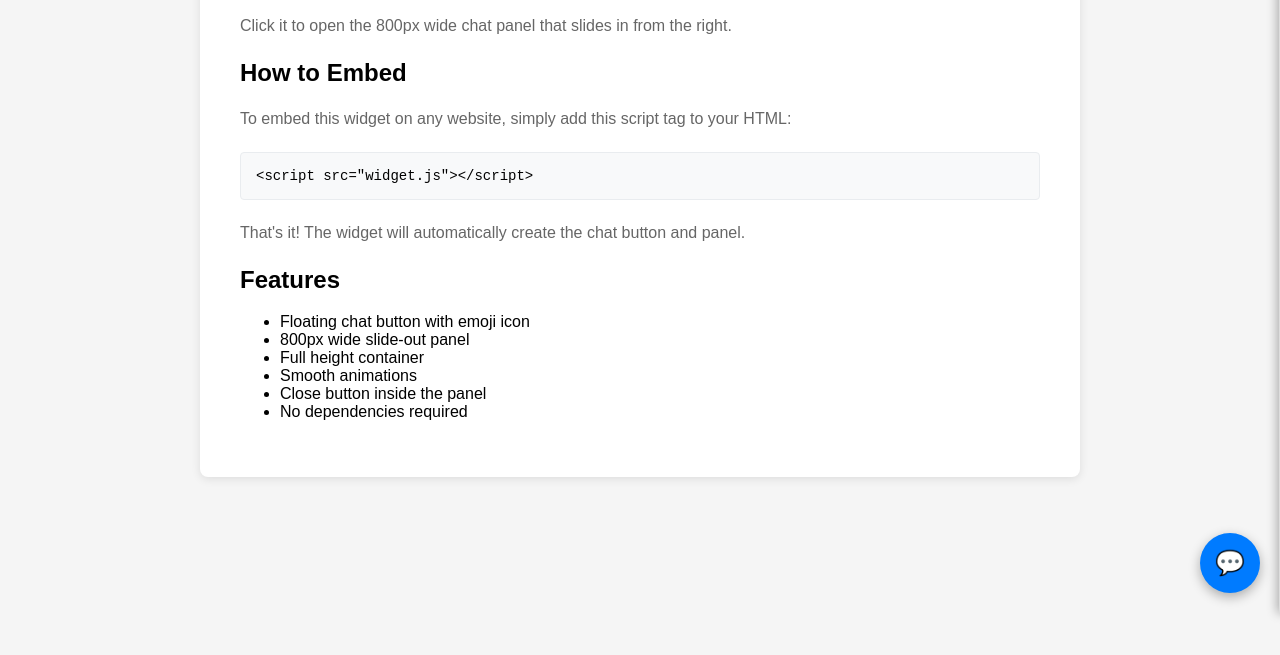
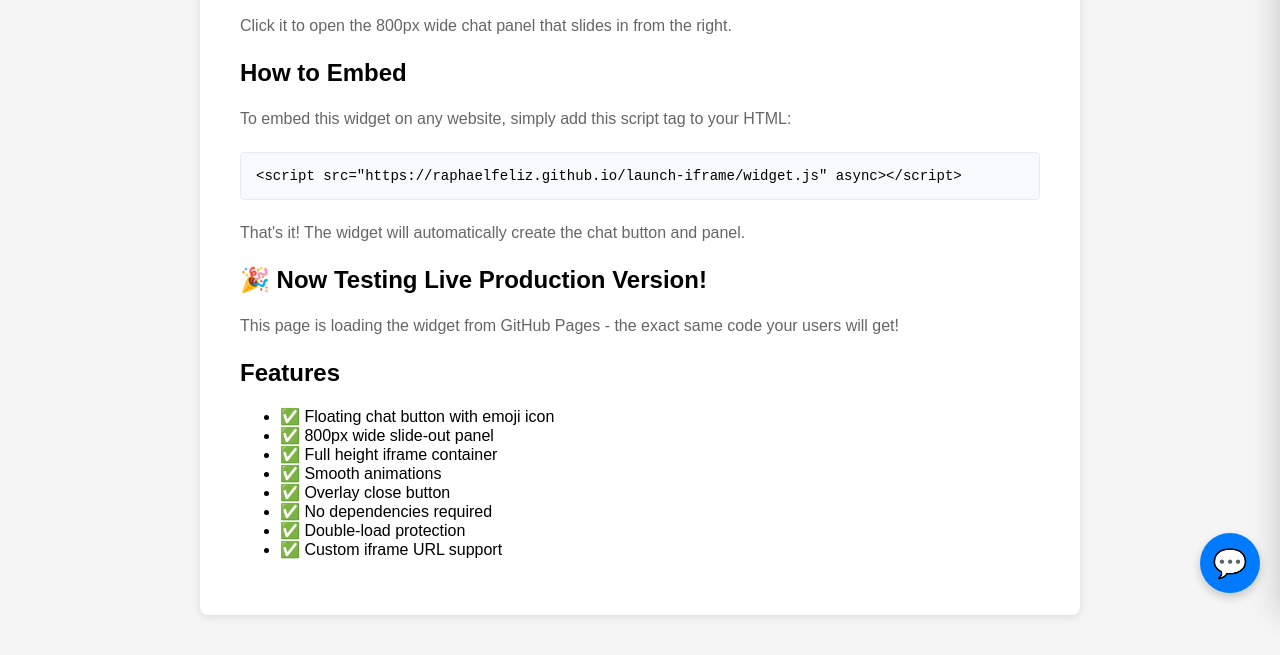
Before and after one commit to raphaelfeliz/launch-iframe, a website: page chatbot-widget/src/index.html in a window 1280 px wide. Shown: the part 187-842 px from the top of the page. Before the commit the page ends 800 px from the top, so only its background shows below. Drawn offline with Linux system fonts and the light colour scheme; grey boxes are pictures that could not be loaded.

Commit message:
Production release: Responsive chatbot widget with iframe
- Renamed widget.js to widget-production.js for clarity
- Implemented responsive design: 800px max on desktop, full-screen on mobile
- Mobile: 250dvh height, centered, slides down from top
- Desktop: 100vh height, right-aligned, slides in from right
- Added chat launcher button with hover effects
- Integrated iframe with custom URL support via data-bot attribute
- Close button overlay on iframe
- Double-load protection
- Updated all test pages to use widget-production.js
- Ready for GitHub Pages deployment

```diff
--- a/chatbot-widget/simple-test.html
+++ b/chatbot-widget/simple-test.html
@@ -35,15 +35,18 @@
 
         <h2>Integration Code:</h2>
         <pre style="background: #f8f9fa; padding: 15px; border-radius: 4px; border: 1px solid #e9ecef;">
-&lt;script src="https://raw.githubusercontent.com/raphaelfeliz/launch-iframe/main/chatbot-widget/src/widget.js"&gt;&lt;/script&gt;
+&lt;script src="https://raphaelfeliz.github.io/launch-iframe/widget.js" async&gt;&lt;/script&gt;
         </pre>
 
         <p><strong>That's it!</strong> Just one line of code to add the entire widget functionality.</p>
 
         <p>The widget is completely self-contained and won't interfere with your existing page styles or functionality.</p>
+
+        <h2>✅ Now Testing Live Version!</h2>
+        <p>This page is now loading the widget from GitHub Pages - the same URL your users will use!</p>
     </div>
 
-    <!-- The magic line that adds the entire widget -->
-<script src="https://raw.githubusercontent.com/raphaelfeliz/launch-iframe/main/chatbot-widget/src/widget.js"></script>
+    <!-- Testing PRODUCTION version with responsive improvements -->
+    <script src="../widget-production.js" async></script>
 </body>
 </html>
--- a/chatbot-widget/src/index.html
+++ b/chatbot-widget/src/index.html
@@ -50,23 +50,28 @@
         <p>To embed this widget on any website, simply add this script tag to your HTML:</p>
 
         <div class="embed-code">
-&lt;script src="widget.js"&gt;&lt;/script&gt;
+&lt;script src="https://raphaelfeliz.github.io/launch-iframe/widget.js" async&gt;&lt;/script&gt;
         </div>
 
         <p>That's it! The widget will automatically create the chat button and panel.</p>
 
+        <h2>🎉 Now Testing Live Production Version!</h2>
+        <p>This page is loading the widget from GitHub Pages - the exact same code your users will get!</p>
+
         <h2>Features</h2>
         <ul>
-            <li>Floating chat button with emoji icon</li>
-            <li>800px wide slide-out panel</li>
-            <li>Full height container</li>
-            <li>Smooth animations</li>
-            <li>Close button inside the panel</li>
-            <li>No dependencies required</li>
+            <li>✅ Floating chat button with emoji icon</li>
+            <li>✅ 800px wide slide-out panel</li>
+            <li>✅ Full height iframe container</li>
+            <li>✅ Smooth animations</li>
+            <li>✅ Overlay close button</li>
+            <li>✅ No dependencies required</li>
+            <li>✅ Double-load protection</li>
+            <li>✅ Custom iframe URL support</li>
         </ul>
     </div>
 
-    <!-- Load the widget -->
-    <script src="widget.js"></script>
+    <!-- Load the widget - LOCAL PRODUCTION VERSION -->
+    <script src="../../widget-production.js" async></script>
 </body>
 </html>
--- /dev/null
+++ b/widget-production.js
@@ -0,0 +1,166 @@
+(function() {
+  // Prevent double load
+  if (window.__chatbotWidgetLoaded) return;
+  window.__chatbotWidgetLoaded = true;
+
+  console.log('Chatbot widget script loaded');
+
+  function initWidget() {
+    if (!document.body) {
+      console.error('Chatbot widget: document.body not ready');
+      return;
+    }
+
+    // --- 1. Create Elements ---
+
+    // Create the chat launcher button
+    const chatButton = document.createElement('button');
+    chatButton.innerText = '💬';
+    chatButton.style.cssText = `
+      position: fixed;
+      bottom: 20px;
+      right: 20px;
+      width: 60px;
+      height: 60px;
+      border-radius: 50%;
+      background-color: #007bff;
+      color: white;
+      border: none;
+      font-size: 28px;
+      cursor: pointer;
+      z-index: 9999;
+      box-shadow: 0 4px 10px rgba(0, 0, 0, 0.2);
+      display: flex;
+      align-items: center;
+      justify-content: center;
+      transition: transform 0.2s ease;
+    `;
+    chatButton.setAttribute('aria-label', 'Open chat');
+
+    // Create the chat container
+    const chatContainer = document.createElement('div');
+    chatContainer.style.cssText = `
+      /* Common styles */
+      top: 0;
+      width: 100%;
+      max-width: 800px;
+      background-color: #3c434f;
+      z-index: 9998;
+      box-sizing: border-box;
+      transition: right 0.3s ease, transform 0.3s ease;
+      box-shadow: 0 0 30px rgba(0,0,0,0.2);
+    `;
+
+    // Create iframe
+    const currentScript = document.currentScript;
+    const dataSrc = currentScript && currentScript.getAttribute('data-bot');
+    const defaultSrc = 'https://hybrid-product-advisor-widget-v3-632357271427.us-west1.run.app/';
+    const iframeSrc = dataSrc || defaultSrc;
+
+    const iframe = document.createElement('iframe');
+    iframe.src = iframeSrc;
+    iframe.style.cssText = `
+      width: 100%;
+      height: 100%;
+      border: none;
+      margin: 0;
+      padding: 0;
+    `;
+    iframe.setAttribute('frameborder', '0');
+    iframe.setAttribute('allowtransparency', 'true');
+
+    // Create close button
+    const closeButton = document.createElement('button');
+    closeButton.innerHTML = '×'; // '×' is the multiplication sign
+    closeButton.style.cssText = `
+      position: absolute;
+      top: 10px;
+      right: 15px;
+      width: 32px;
+      height: 32px;
+      border-radius: 50%;
+      border: none;
+      background: rgba(255,255,255,0.9);
+      cursor: pointer;
+      font-size: 18px;
+      box-shadow: 0 2px 6px rgba(0,0,0,0.15);
+      z-index: 10001;
+      display: flex;
+      align-items: center;
+      justify-content: center;
+    `;
+
+    // --- 2. Append Elements ---
+    chatContainer.appendChild(iframe);
+    chatContainer.appendChild(closeButton);
+    document.body.appendChild(chatButton);
+    document.body.appendChild(chatContainer);
+
+    // --- 3. State and Logic ---
+    let isOpen = false;
+
+    // This function contains the responsive logic
+    function applyResponsiveStyles() {
+      const isMobile = window.innerWidth <= 768;
+
+      if (isMobile) {
+        // --- MOBILE: Absolute, 250dvh, Centered ---
+        chatContainer.style.position = 'absolute';
+        chatContainer.style.height = '250dvh';
+        chatContainer.style.left = '50%';
+        chatContainer.style.right = 'auto';
+
+        if (isOpen) {
+          chatContainer.style.transform = 'translateX(-50%)'; // Show
+        } else {
+          chatContainer.style.transform = 'translateX(-50%) translateY(-100%)'; // Hide (slide up)
+        }
+      } else {
+        // --- DESKTOP: Fixed, 100vh, Right-aligned ---
+        chatContainer.style.position = 'fixed';
+        chatContainer.style.height = '100vh';
+        chatContainer.style.left = 'auto';
+        chatContainer.style.transform = 'none';
+
+        if (isOpen) {
+          chatContainer.style.right = '0'; // Show
+        } else {
+          chatContainer.style.right = '-800px'; // Hide (slide right)
+        }
+      }
+    }
+
+    // Toggle function
+    function toggleChat() {
+      isOpen = !isOpen;
+      applyResponsiveStyles();
+      chatButton.style.transform = isOpen ? 'scale(0.9)' : 'scale(1)';
+    }
+
+    // --- 4. Event Listeners ---
+    chatButton.addEventListener('click', toggleChat);
+    closeButton.addEventListener('click', toggleChat);
+
+    // Hover effects
+    chatButton.addEventListener('mouseenter', () => {
+      if (!isOpen) chatButton.style.transform = 'scale(1.1)';
+    });
+    chatButton.addEventListener('mouseleave', () => {
+      if (!isOpen) chatButton.style.transform = 'scale(1)';
+    });
+
+    // Re-apply styles on window resize
+    window.addEventListener('resize', applyResponsiveStyles);
+
+    // --- 5. Initial Run ---
+    applyResponsiveStyles(); // Apply initial (hidden) state
+    console.log('Chatbot widget initialized successfully');
+  }
+
+  // Initialize when DOM is ready
+  if (document.readyState === 'loading') {
+    document.addEventListener('DOMContentLoaded', initWidget);
+  } else {
+    initWidget();
+  }
+})();
```
Also changed, not shown: chatbot-widget/test-iframe.html (+2 -2 lines), test.html (+2 -2 lines), widget.js (deleted, +0 -114 lines), README.md, chatbot-widget/src/widget-dev.js (renamed from chatbot-widget/src/widget.js).
